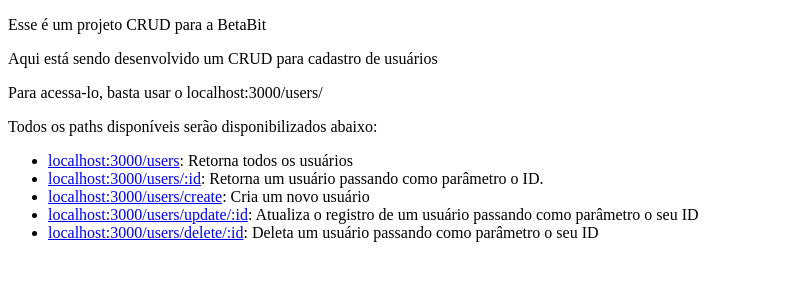
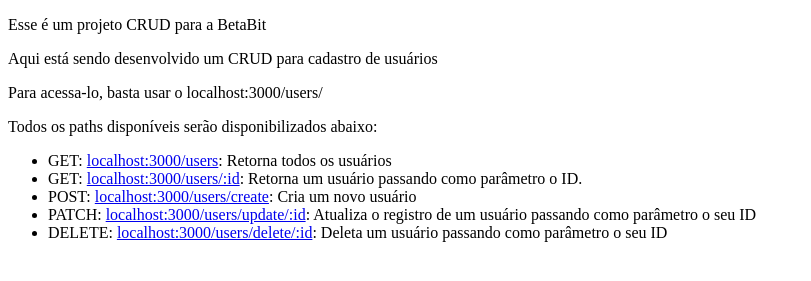
Before and after one commit to tckthecreator/BetaBit-Challenge, a website: page public/index.html in a window 1280 px wide. Shown: the part 105-386 px from the top of the page, without its empty margins (0-811 px from the left). Drawn offline with Linux system fonts and the light colour scheme.

Commit message:
changes in html

```diff
--- a/public/index.html
+++ b/public/index.html
@@ -19,30 +19,35 @@
     <ul>
         <li>
             <span>
+                GET:
                 <a href="http://localhost:3000/users">localhost:3000/users</a>:
                 Retorna todos os usuários
             </span>
         </li>
         <li>
             <span>
+                GET:
                 <a href="http://localhost:3000/users:id">localhost:3000/users/:id</a>:
                 Retorna um usuário passando como parâmetro o ID.
             </span>
         </li>
         <li>
             <span>
+                POST:
                 <a href="http://localhost:3000/users/create">localhost:3000/users/create</a>:
                 Cria um novo usuário
             </span>
         </li>
         <li>
             <span>
+                PATCH:
                 <a href="http://localhost:3000/users/update/:id">localhost:3000/users/update/:id</a>:
                 Atualiza o registro de um usuário passando como parâmetro o seu ID
             </span>
         </li>
         <li>
             <span>
+                DELETE:
                 <a href="http://localhost:3000/users/delete/:id">localhost:3000/users/delete/:id</a>:
                 Deleta um usuário passando como parâmetro o seu ID
             </span>
```
